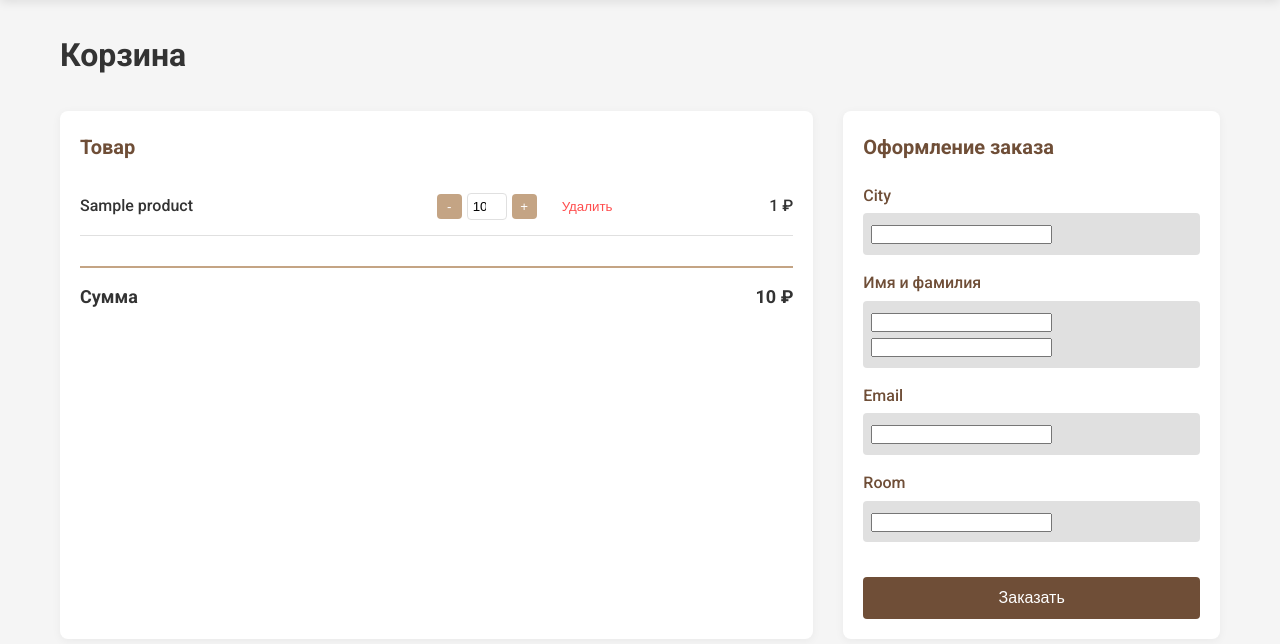
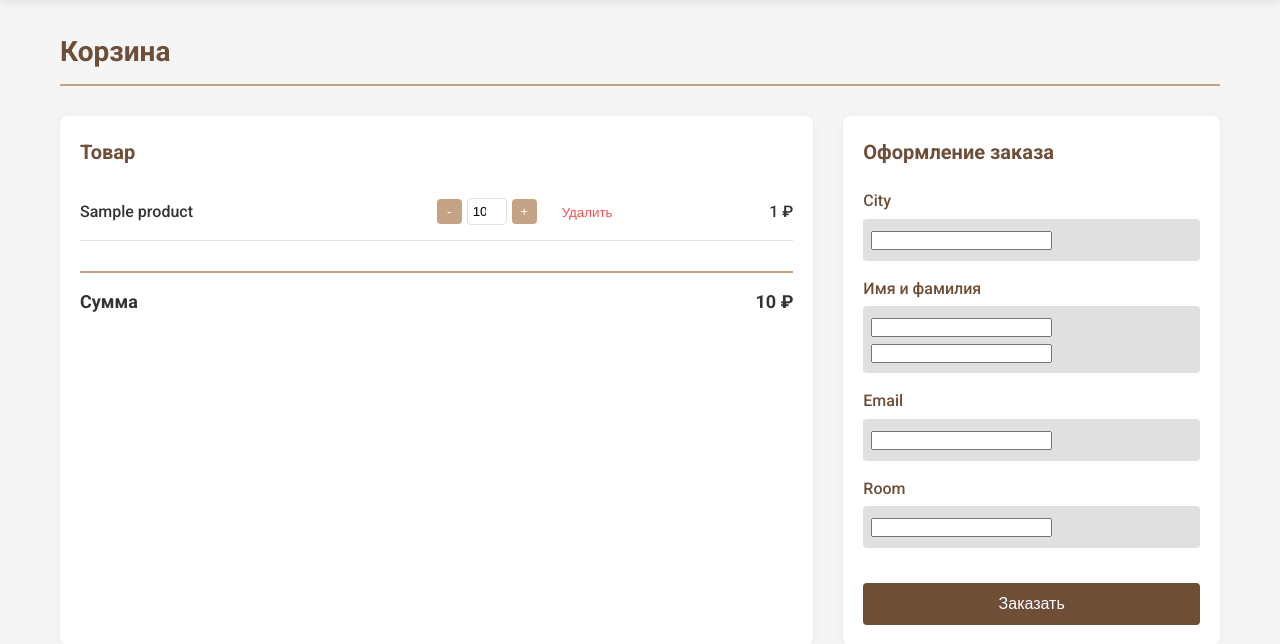
Before and after one commit to Spir1N/CoffeeN, a Django app: template templates/orders/create.html in a window 1280 px wide. Shown: the part 72-716 px from the top of the page. Run offline with Django 3.2, Linux system fonts and the light colour scheme; the template is opened without the code that fills it: most values are stand-ins (such as "Sample title", 1, 10 or a date in 2020); form fields are guessed from the names that the template uses.

Commit message:
Небольшие изменения

```diff
--- a/templates/cart/cart.html
+++ b/templates/cart/cart.html
@@ -308,7 +308,6 @@
                 </div>
             </div>
         </div>
-        </div>
 
         <div class="footer-links">
             <a href="#" class="footer-link">Контакты</a>
--- a/templates/orders/create.html
+++ b/templates/orders/create.html
@@ -26,6 +26,13 @@
             margin: 0;
         }
 
+        .page-header {
+            font-size: 28px;
+            color: var(--primary-color);
+            margin-bottom: 30px;
+            padding-bottom: 10px;
+            border-bottom: 2px solid var(--secondary-color);
+        }
 
         .cart-container {
             display: grid;
```
